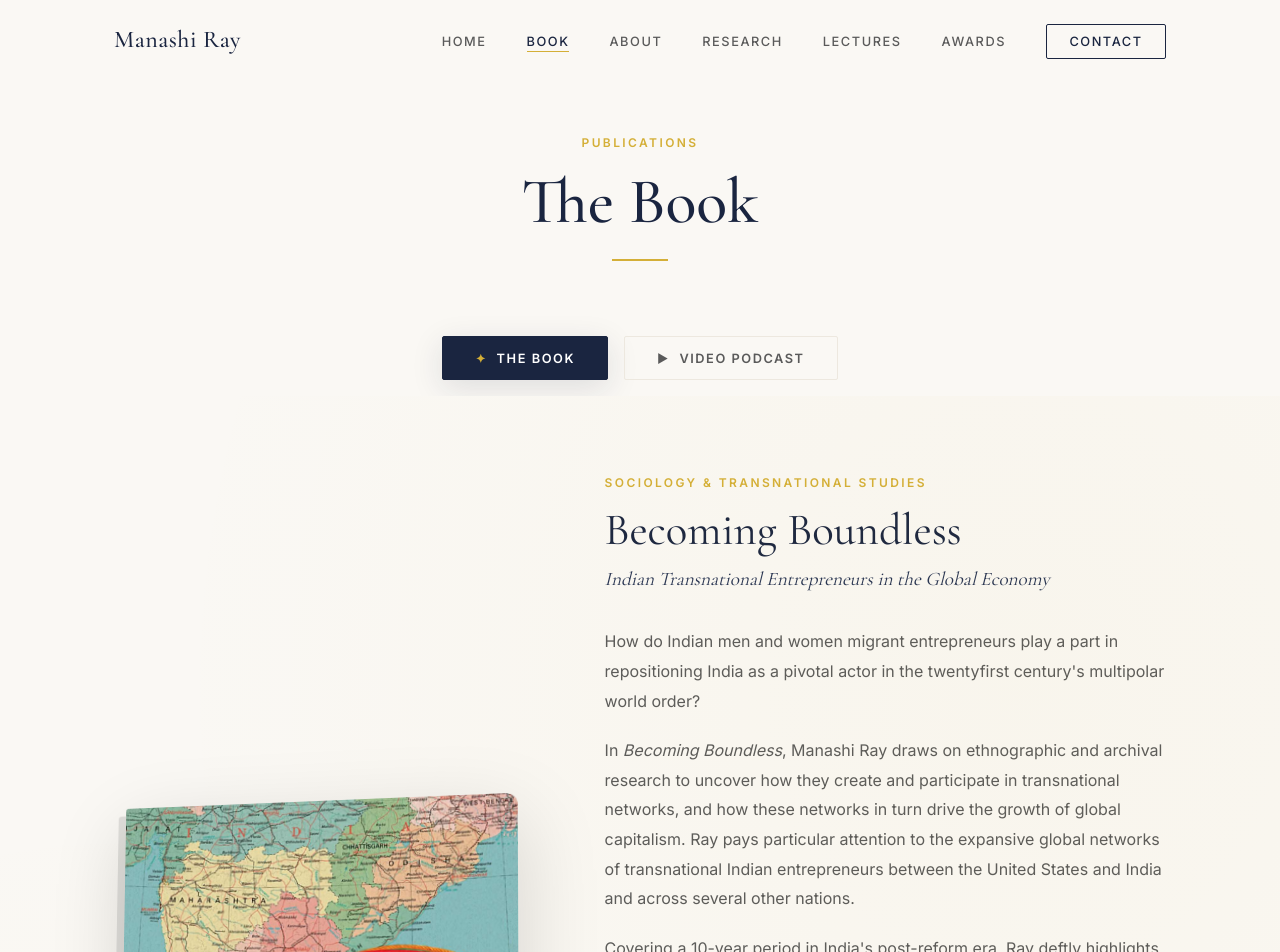
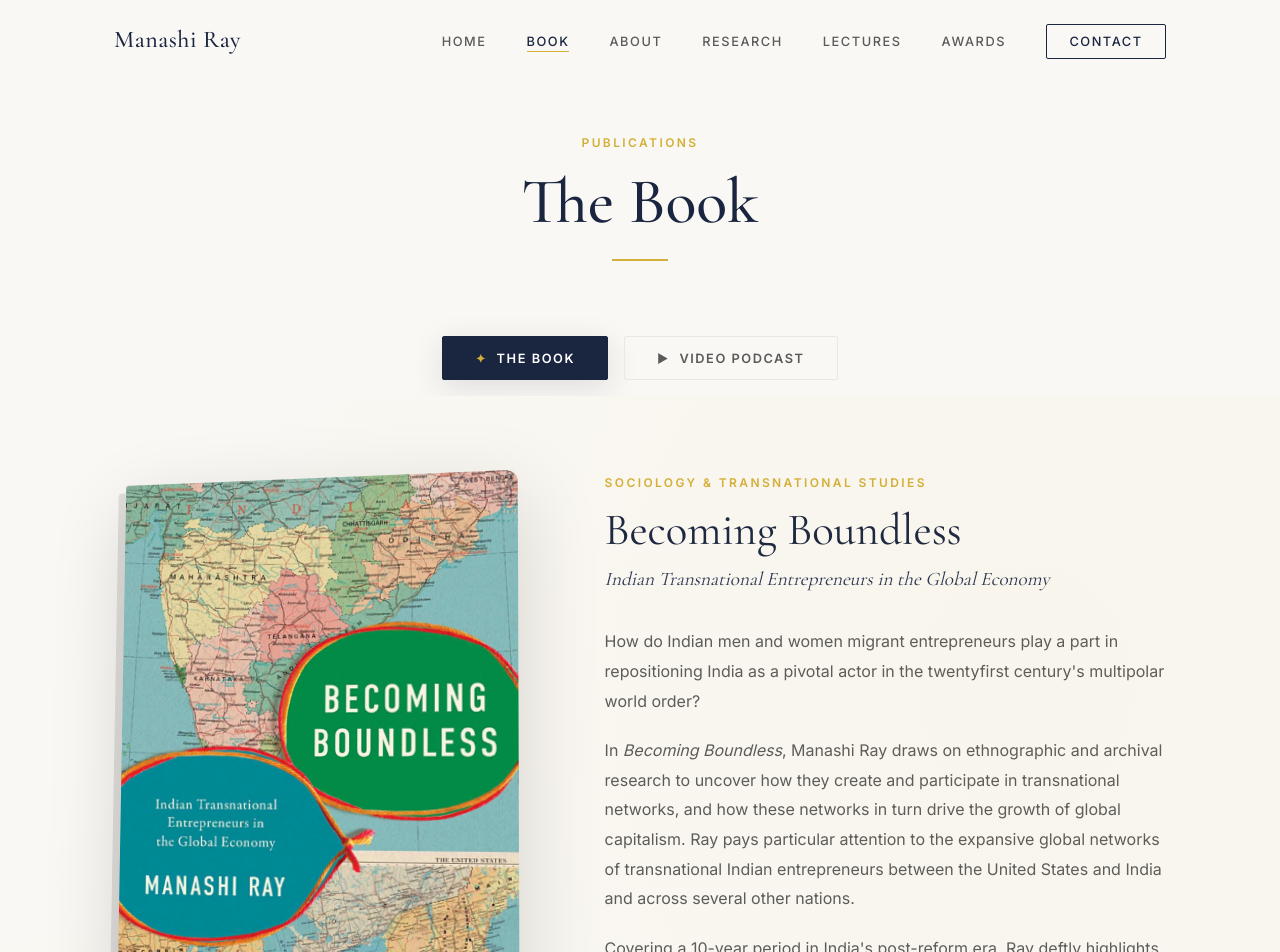
Before and after one commit to faxingberling1/manashi-ray, a Next.js app: page /book in a window 1280 px wide. Shown: the top 952 px of the page. Built offline with nearby package versions, Linux system fonts and the light colour scheme.

Commit message:
feat: add global design tokens and styles for Book component

```diff
--- a/app/globals.css
+++ b/app/globals.css
@@ -47,7 +47,7 @@ body {
   background-color: var(--clr-ivory);
   color: var(--clr-text);
   line-height: 1.7;
-  overflow-x: hidden;
+  overflow-x: clip;
   -webkit-font-smoothing: antialiased;
 }
 
--- a/components/Book/Book.module.css
+++ b/components/Book/Book.module.css
@@ -1,7 +1,7 @@
 .book {
   background: var(--clr-ivory); /* Changed from navy to ivory */
   position: relative;
-  overflow: hidden;
+  overflow: clip;
 }
 
 .bgTexture {
@@ -17,13 +17,14 @@
   display: grid;
   grid-template-columns: 1fr 1.4fr;
   gap: clamp(3rem, 7vw, 7rem);
-  align-items: center;
+  align-items: flex-start;
 }
 
 .coverCol {
   display: flex;
   justify-content: center;
-  margin-top: -4rem;
+  position: sticky;
+  top: 100px;
 }
 
 .coverWrap {
```
